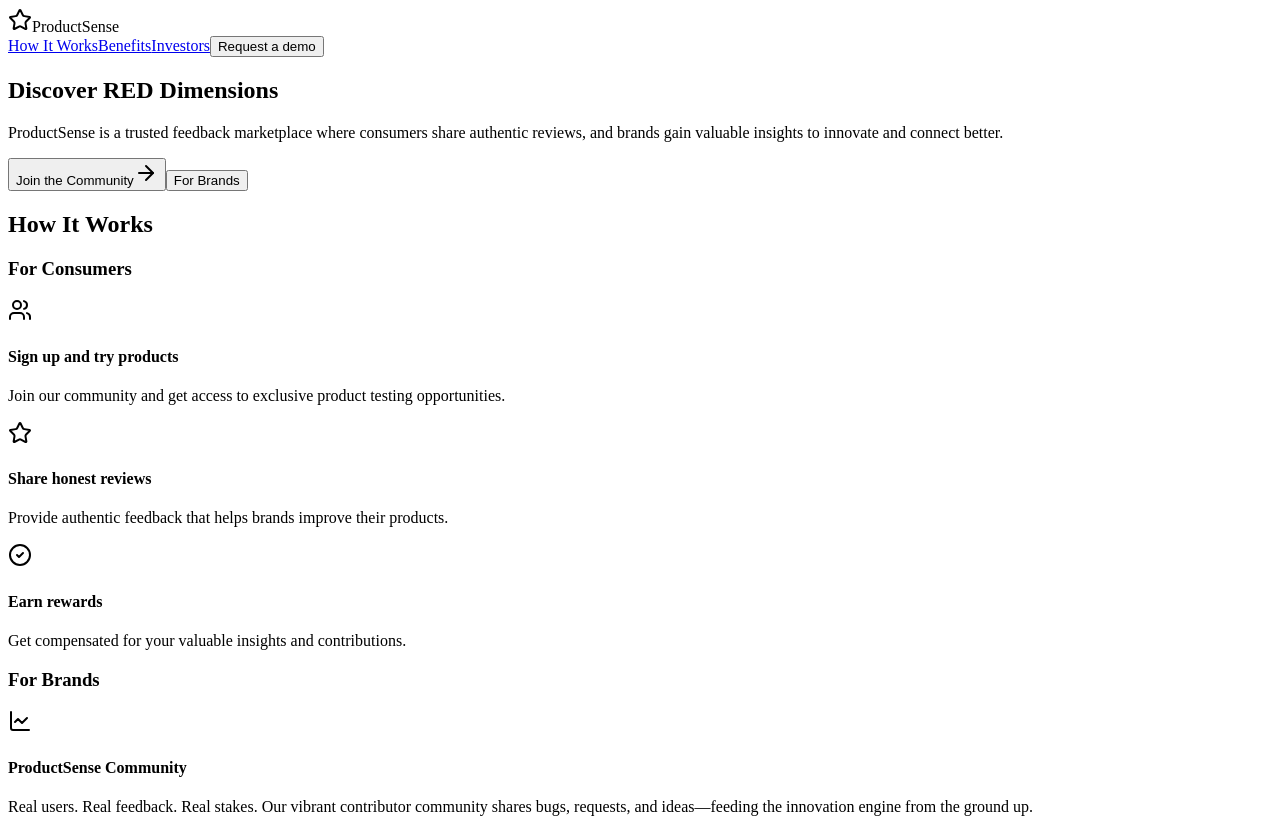
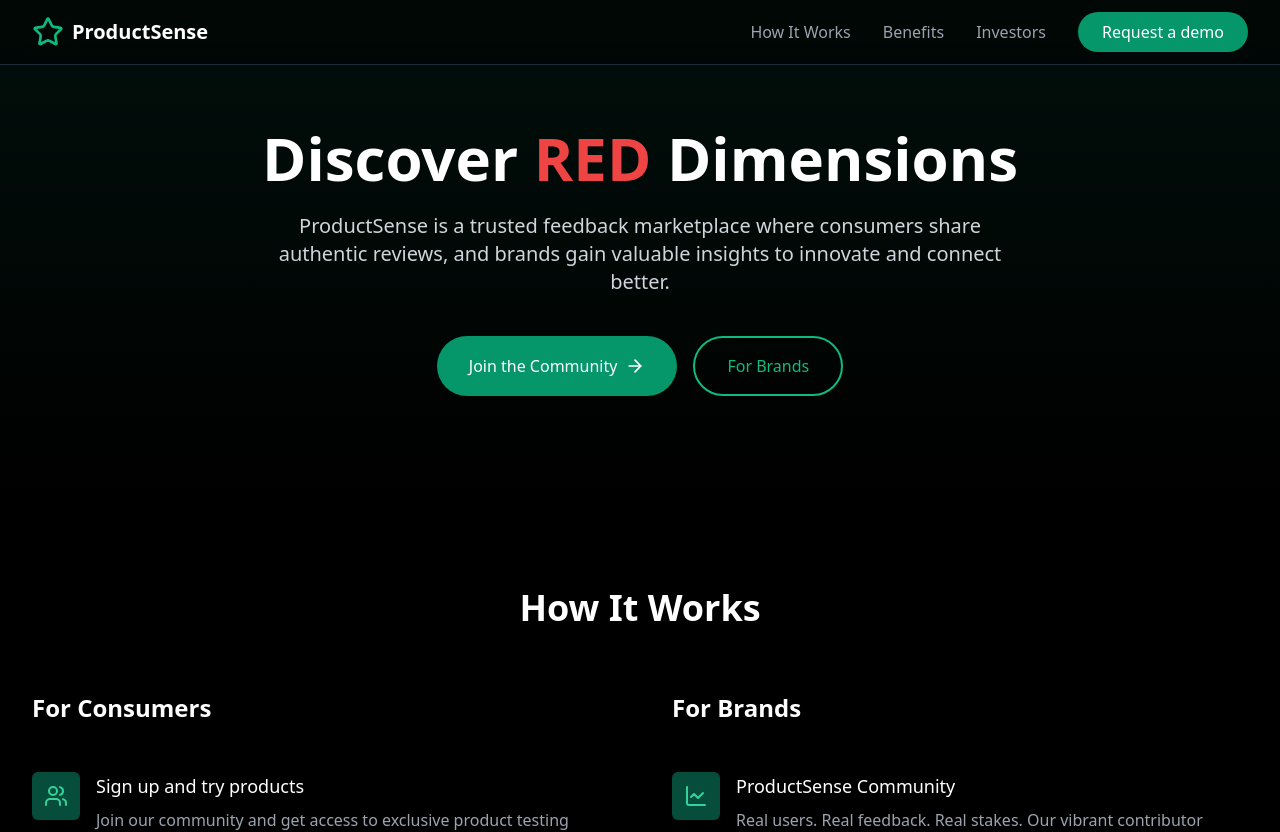
Before and after one commit to Aru27-byte/vermillion_website, a React (Create React App) app: page / in a window 1280 px wide. Shown: the top 832 px of the page. Built offline with nearby package versions, Linux system fonts and the light colour scheme.

Commit message:
title change

```diff
--- /dev/null
+++ b/postcss.config.js
@@ -0,0 +1,6 @@
+module.exports = {
+  plugins: {
+    tailwindcss: {},
+    autoprefixer: {},
+  },
+};
--- a/public/index.html
+++ b/public/index.html
@@ -24,7 +24,7 @@
       work correctly both with client-side routing and a non-root public URL.
       Learn how to configure a non-root public URL by running `npm run build`.
     -->
-    <title>React App</title>
+    <title>Vermillion - Discover RED Dimensions</title>
   </head>
   <body>
     <noscript>You need to enable JavaScript to run this app.</noscript>
--- /dev/null
+++ b/tailwind.config.js
@@ -0,0 +1,8 @@
+/** @type {import('tailwindcss').Config} */
+export default {
+  content: ['./index.html', './src/**/*.{js,ts,jsx,tsx}'],
+  theme: {
+    extend: {},
+  },
+  plugins: [],
+};
```
